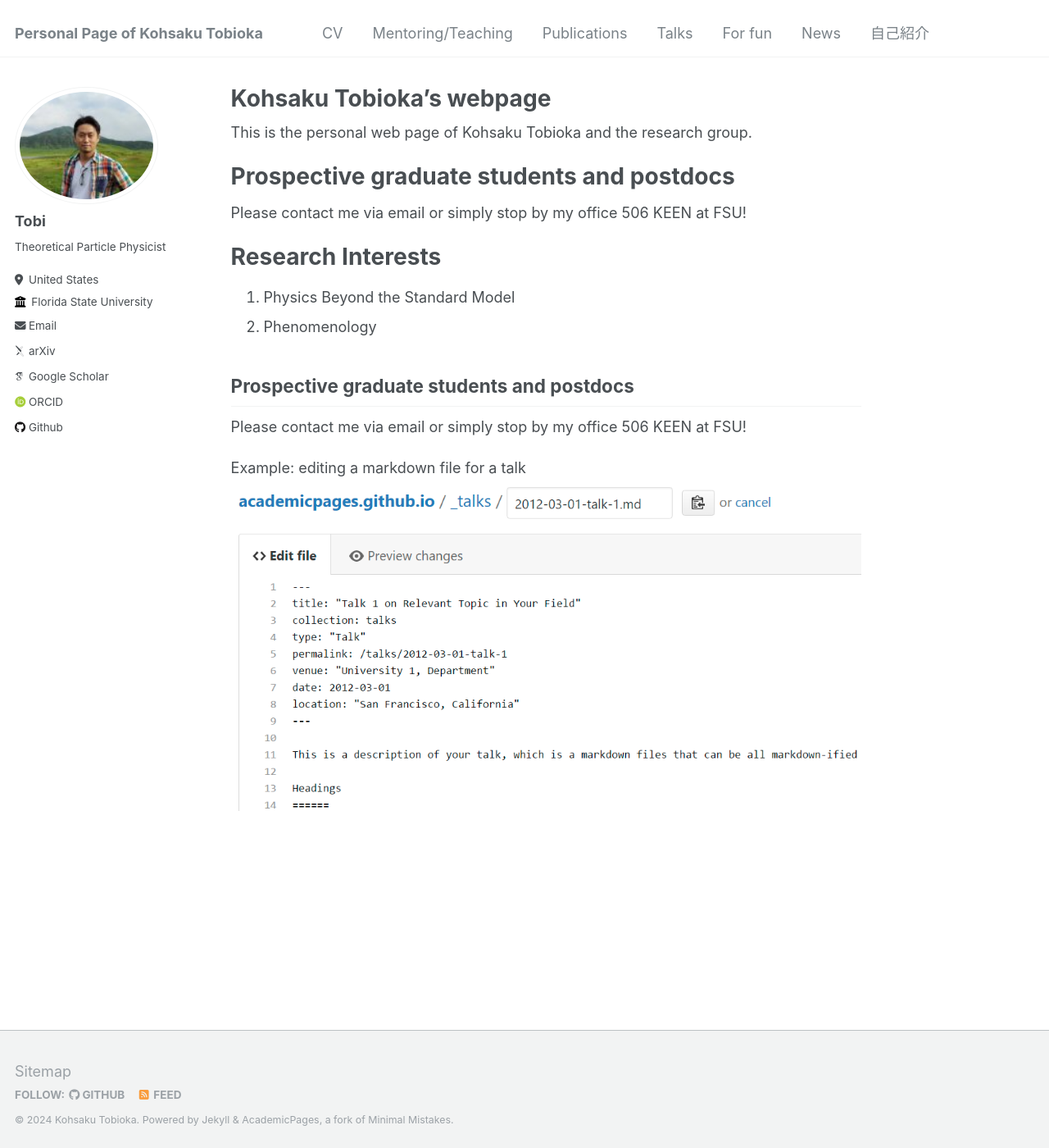
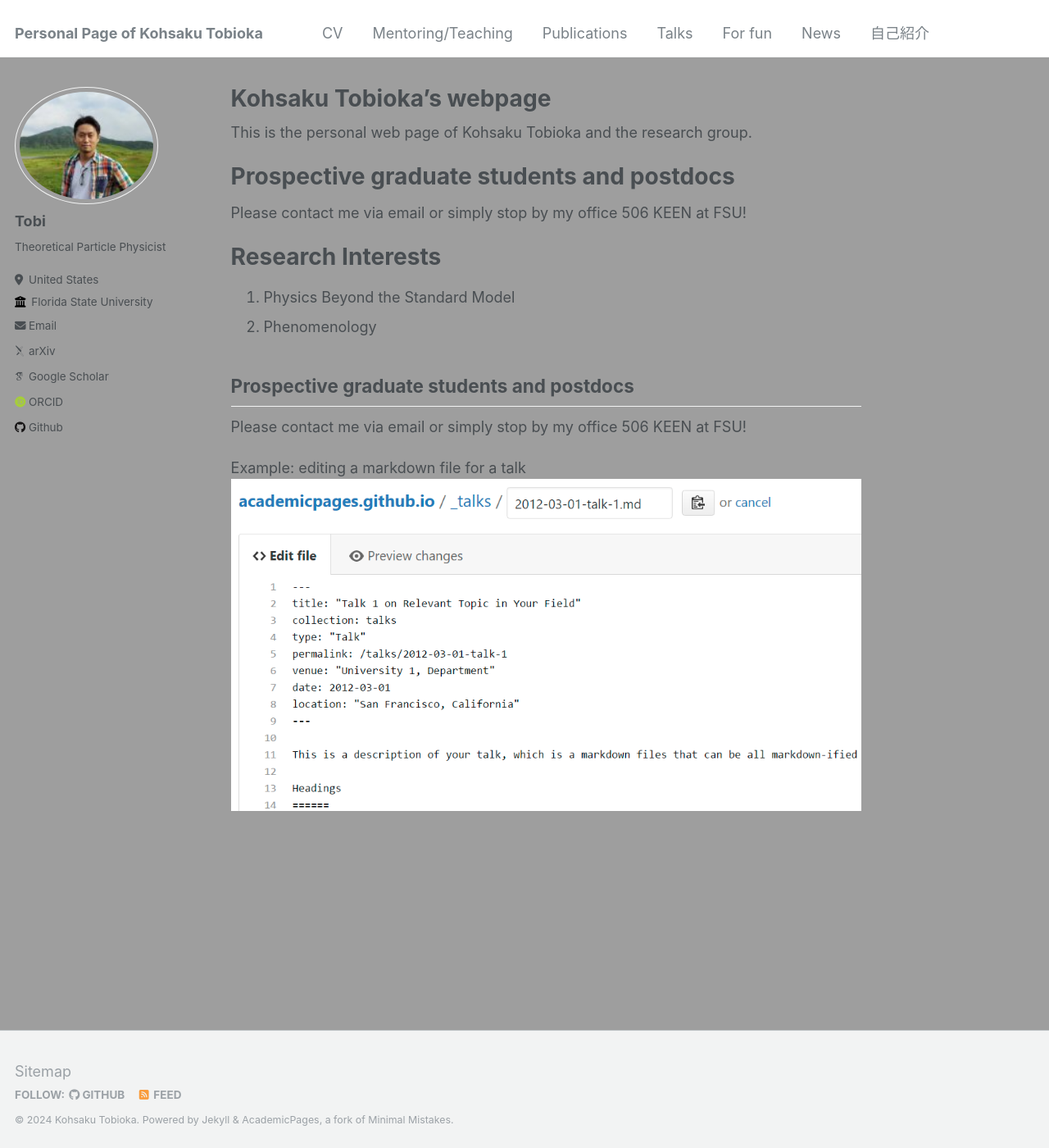
Before and after one commit to Kohsaku-Tobioka/Kohsaku-Tobioka.github.io, a Jekyll site: the page built from _pages/about.md, in a window 1280 px wide and 1400 px high. Shown: the whole window at 82% size. Built offline with Jekyll 4.4.1, drawn with Linux system fonts in a browser that asks for light colours; some web fonts are replaced.

Commit message:
try another img

```diff
--- a/_sass/_base.scss
+++ b/_sass/_base.scss
@@ -14,7 +14,7 @@
   color: $text-color;
   font-family: $global-font-family;
   line-height: 1.5;
-  background-image: url("../images/background.jpg"); // Path to your image
+  background-image: url("../images/image.png"); // Path to your image
   background-size: cover; // Cover the entire body
   background-position: center; // Center the background image
   background-repeat: no-repeat; // Do not repeat the image
--- a/_sass/_reset.scss
+++ b/_sass/_reset.scss
@@ -7,7 +7,7 @@
 html {
   /* apply a natural box layout model to all elements */
   box-sizing: border-box;
-  background-image: url("../images/background.jpg");
+  background-image: url("../images/image.png");
   background-size: 100%;
   background-repeat: no-repeat;
   background-attachment: fixed;
```
Also changed, not shown: 1 other file.
